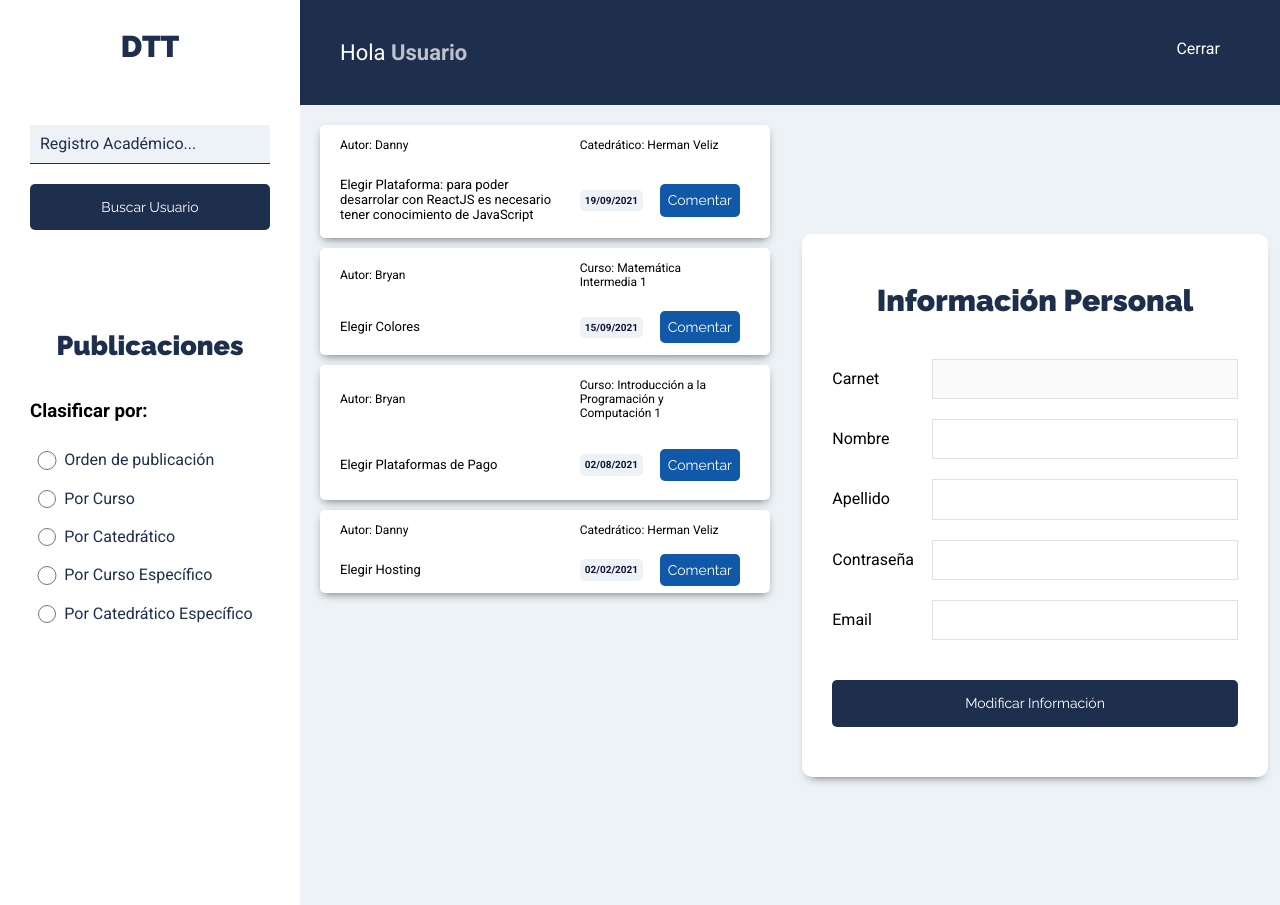
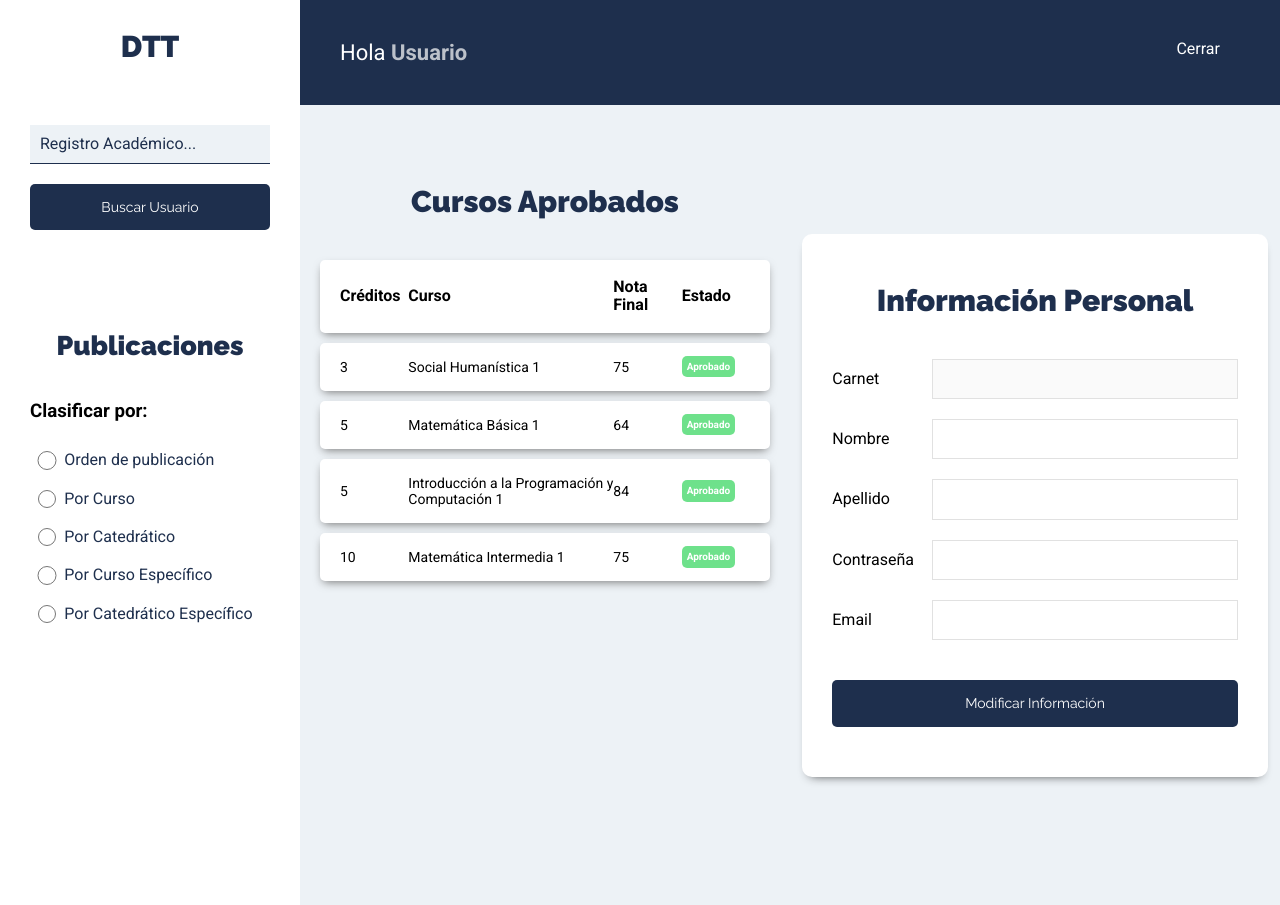
Before and after one commit to bryan967132/PracticasIniciales_DesarrolloWeb, a React (Create React App) app in the folder frontend/: page /mi-perfil in a window 1280 px wide. Built offline with nearby package versions, Linux system fonts and the light colour scheme.

Commit message:
Ajustes Apariencia

```diff
--- a/frontend/src/components/inicio/perfil/Curso.js
+++ b/frontend/src/components/inicio/perfil/Curso.js
@@ -3,22 +3,15 @@ import React from "react";
 const Curso = ({curso}) => {
     return(
         <div>
-            <li className="tarea sombra">
-                <p className="autor">Autor: {curso.autor}</p>
-                <p className="tipo">{curso.tipo}</p>
-                <p className="contenido">{curso.contenido}</p>
-
+            <li className="curso sombra">
+                <p className="credito">{curso.creditos}</p>
+                <p className="nombre">{curso.nombre}</p>
+                <p className="nota">{curso.nota}</p>
                 <div className="estado">
                     <button
                         type="button"
-                        className="completo"
-                    >{curso.fecha}</button>
-                </div>
-                <div className="acciones">
-                    <button
-                        type="button"
-                        className="btn btn-comentario"
-                    >Comentar</button>
+                        className="aprobado"
+                    >Aprobado</button>
                 </div>
             </li>
         </div>
--- a/frontend/src/components/inicio/perfil/CursosAprobados.js
+++ b/frontend/src/components/inicio/perfil/CursosAprobados.js
@@ -3,17 +3,28 @@ import Curso from './Curso';
 
 const CursosAprobados = () => {
     const cursosAprobados = [
-        {id: 4, autor: 'Danny', contenido: 'Elegir Plataforma: para poder desarrolar con ReactJS es necesario tener conocimiento de JavaScript', tipo: 'Catedrático: Herman Veliz', fecha: "19/09/2021"},
-        {id: 3, autor: 'Bryan', contenido: 'Elegir Colores', tipo: 'Curso: Matemática Intermedia 1', fecha: "15/09/2021"},
-        {id: 2, autor: 'Bryan', contenido: 'Elegir Plataformas de Pago', tipo: 'Curso: Introducción a la Programación y Computación 1', fecha: "02/08/2021"},
-        {id: 1, autor: 'Danny', contenido: 'Elegir Hosting', tipo: 'Catedrático: Herman Veliz', fecha: "02/02/2021"}
+        {id: 4, creditos: '3', nombre: 'Social Humanística 1', nota: "75"},
+        {id: 3, creditos: '5', nombre: 'Matemática Básica 1', nota: "64"},
+        {id: 2, creditos: '5', nombre: 'Introducción a la Programación y Computación 1', nota: "84"},
+        {id: 1, creditos: '10', nombre: 'Matemática Intermedia 1', nota: "75"}
     ];
 
     return(
         <Fragment>
             <ul className="listado-tareas">
+                <h1>Cursos Aprobados</h1>
+
+                <div>
+                    <li className="curso sombra">
+                        <p className="titulo1">Créditos</p>
+                        <p className="titulo2">Curso</p>
+                        <p className="titulo3">Nota Final</p>
+                        <p className="titulo4">Estado</p>
+                    </li>
+                </div>
+
                 {cursosAprobados.length === 0
-                    ? (<li className="tarea"><p>No hay publicaciones</p></li>)
+                    ? (<li className="tarea"><p>No hay cursos aprobados</p></li>)
                     : cursosAprobados.map(curA =>(
                         <Curso
                             curso = {curA}
--- a/frontend/src/index.css
+++ b/frontend/src/index.css
@@ -203,7 +203,58 @@ aside  {
 
 .listado-tareas {
   max-width: 600px;
-  margin: 0 auto;
+  margin-top: 6rem;
+  margin-left: auto;
+}
+
+.curso {
+  display: grid;
+  justify-content: space-between;
+  background-color: var(--blanco);
+  padding: .2rem 2rem;
+  align-items: center;
+  margin-bottom: 1rem;
+  border-radius: .5rem;
+  grid-template-rows: 1fr;
+  grid-template-columns: repeat(6,1fr);
+}
+
+.curso .credito {
+  grid-column: 1 / 2;
+  font-size: 1.4rem;
+}
+
+.curso .nombre {
+  grid-column: 2 / 5;
+  font-size: 1.4rem;
+}
+
+.curso .nota {
+  grid-column: 5 / 6;
+  font-size: 1.4rem;
+}
+
+.aprobado {
+  background-color: #00ca3391;
+  color: var(--blanco);
+}
+
+.titulo1,
+.titulo2,
+.titulo3,
+.titulo4 {
+  font-size: 1.6rem;
+  font-weight: 900;
+}
+
+.titulo1  {
+  grid-column: 1/2;
+}
+.titulo2  {
+  grid-column: 2/5;
+}
+.titulo3  {
+  grid-column: 5/6;
 }
 
 .tarea {
@@ -320,6 +371,7 @@ aside  {
   background-color: var(--gris1);
   color: var(--gris3);
 }
+
 .incompleto{
   background-color: rgba(255, 178, 178, .4);
   color: var(--gris3);
```
